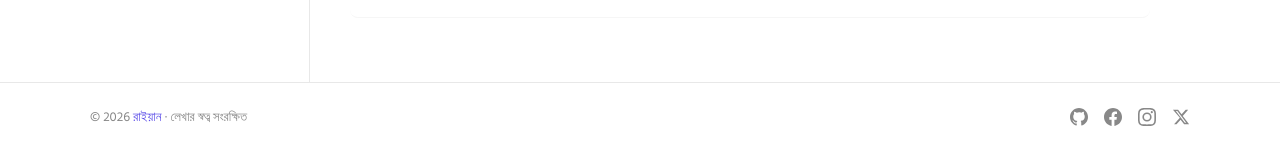
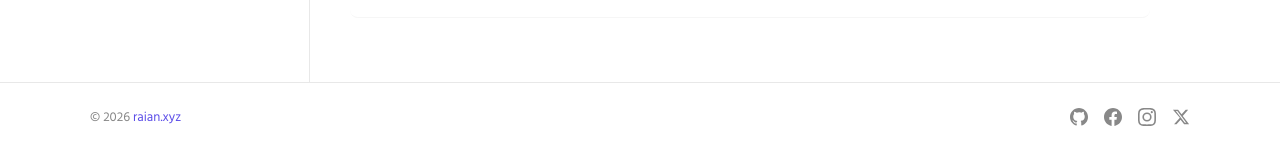
Before and after one commit to raianul/raianul.github.io, a Jekyll site: the page built from index.html, in a window 1280 px wide and 900 px high, scrolled down 969 px. Shown: the part 748-897 px from the top of the window. Built offline with Jekyll 4.4.1, drawn with Linux system fonts in a browser that asks for light colours.

Commit message:
Simplify footer credit to raian.xyz
Co-Authored-By: Claude Sonnet 4.6 <noreply@anthropic.com>

```diff
--- a/_includes/footer.html
+++ b/_includes/footer.html
@@ -1,6 +1,6 @@
 <footer>
   <div class="footer-inner">
-    <span class="footer-credit">© 2026 <a href="https://raian.xyz">রাইয়ান</a> · লেখার স্বত্ব সংরক্ষিত</span>
+    <span class="footer-credit">© 2026 <a href="https://raian.xyz">raian.xyz</a></span>
     <div class="footer-social">
       <a href="https://github.com/raianul" target="_blank" rel="noopener" aria-label="GitHub" class="social-link">
         <svg width="18" height="18" viewBox="0 0 24 24" fill="currentColor"><path d="M12 0C5.374 0 0 5.373 0 12c0 5.302 3.438 9.8 8.207 11.387.599.111.793-.261.793-.577v-2.234c-3.338.726-4.033-1.416-4.033-1.416-.546-1.387-1.333-1.756-1.333-1.756-1.089-.745.083-.729.083-.729 1.205.084 1.839 1.237 1.839 1.237 1.07 1.834 2.807 1.304 3.492.997.107-.775.418-1.305.762-1.604-2.665-.305-5.467-1.334-5.467-5.931 0-1.311.469-2.381 1.236-3.221-.124-.303-.535-1.524.117-3.176 0 0 1.008-.322 3.301 1.23A11.509 11.509 0 0 1 12 5.803c1.02.005 2.047.138 3.006.404 2.291-1.552 3.297-1.23 3.297-1.23.653 1.653.242 2.874.118 3.176.77.84 1.235 1.911 1.235 3.221 0 4.609-2.807 5.624-5.479 5.921.43.372.823 1.102.823 2.222v3.293c0 .319.192.694.801.576C20.566 21.797 24 17.3 24 12c0-6.627-5.373-12-12-12z"/></svg>
```
